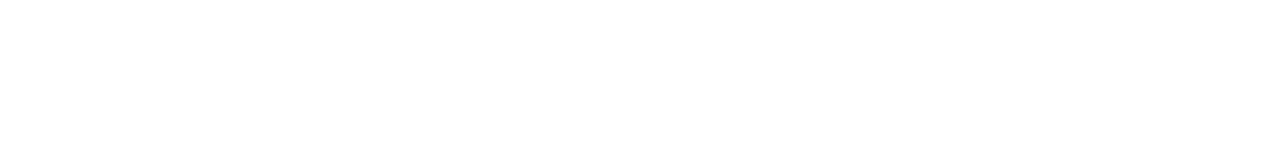
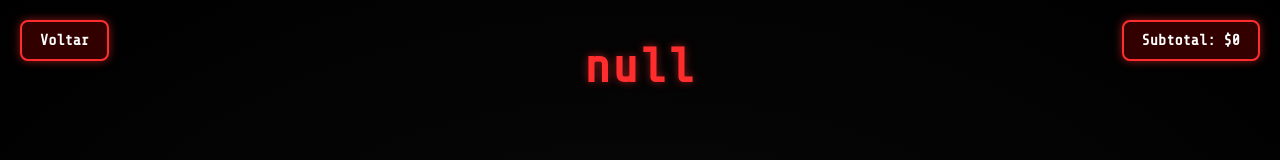
Before and after one commit to arthurvenancio/night_market, a plain HTML site: page categoria/categoria.html in a window 1280 px wide. Drawn offline with nearby package versions, Linux system fonts and the light colour scheme.

Commit message:
correcao de importação de db

```diff
--- a/categoria/categoria.html
+++ b/categoria/categoria.html
@@ -0,0 +1,28 @@
+<!DOCTYPE html>
+<html lang="pt-br">
+
+<head>
+    <meta charset="UTF-8">
+    <title>Night Market - Cyberpunk Red</title>
+    <link rel="stylesheet" href="/style.css">
+    <link href="https://fonts.googleapis.com/css2?family=Share+Tech+Mono&display=swap" rel="stylesheet">
+</head>
+
+<body>
+    <a href="/fechamento/fechamento.html" id="carrinho-botao">
+        Subtotal: $<span id="subtotal">0</span>
+    </a>
+    <a href="/index.html" id="voltar-botao">
+        Voltar
+    </a>
+
+    <header>
+        <h1 id="categoria-titulo"></h1>
+    </header>
+
+    <main id="categorias-container">
+    </main>
+
+</body>
+<script type="module" src="categoria.js"></script>
+</html>
--- a/categoria/categoria.js
+++ b/categoria/categoria.js
@@ -1,6 +1,8 @@
-import db from "./db/db.json" with {type: 'json'}
 
 async function trazerObjetoDB(chave) {
+    const db = await fetch("../db/db.json")
+    .then(response => response.json())
+
     const link = db[chave];
     const response = await fetch(link);
     const texto = await response.text()
@@ -21,3 +23,11 @@ async function trazerObjetoDB(chave) {
 
     return resultado
 }
+
+document.addEventListener("DOMContentLoaded", async () => {
+
+    const categoria = sessionStorage.getItem("categoria")
+    const titulo = document.getElementById("categoria-titulo")
+    titulo.innerHTML = `${categoria}`
+
+})
--- a/style.css
+++ b/style.css
@@ -103,3 +103,32 @@ footer {
 #carrinho-botao span {
   font-family: 'Share Tech Mono', monospace;
 }
+
+#voltar-botao {
+  position: fixed;
+  top: 20px;
+  left: 20px;
+
+  background-color: #330000;
+  border: 2px solid #ff2d2d;
+  color: #fff;
+  padding: 10px 18px;
+  border-radius: 8px;
+
+  font-weight: bold;
+  font-size: 0.95rem;
+  box-shadow: 0 0 10px #ff2d2d88;
+  text-decoration: none;
+  z-index: 1000;
+  transition: background-color 0.2s ease;
+}
+
+#voltar-botao:hover {
+  background-color: #550000;
+  transform: translateY(-2px);
+  box-shadow: 0 0 15px #ff2d2d;
+}
+
+#voltar-botao span {
+  font-family: 'Share Tech Mono', monospace;
+}
```
